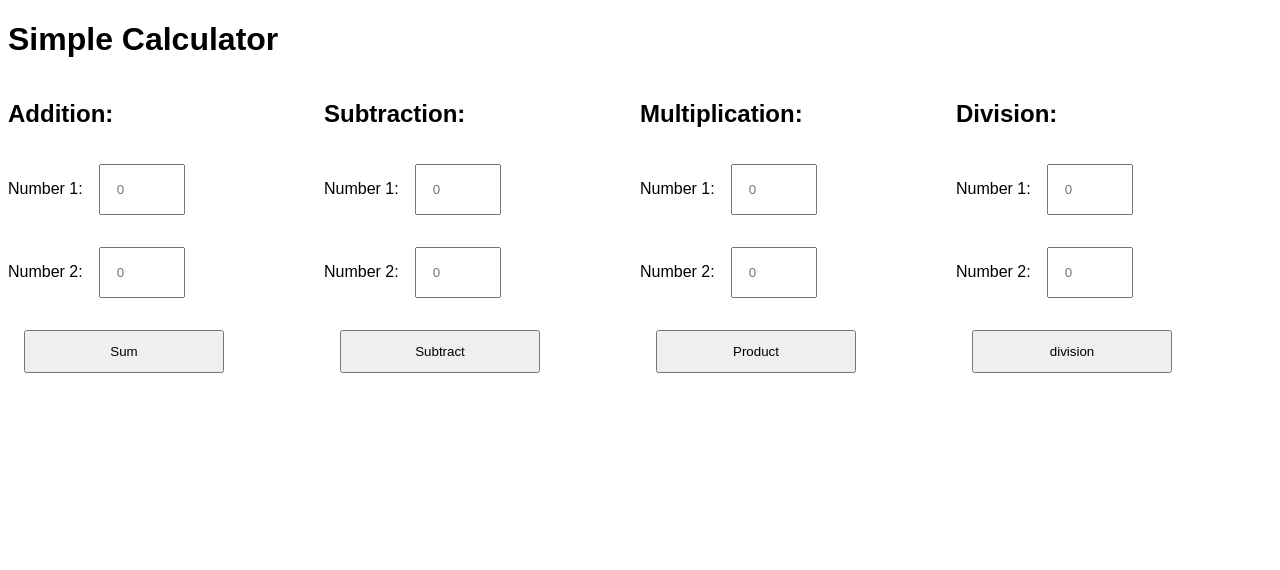
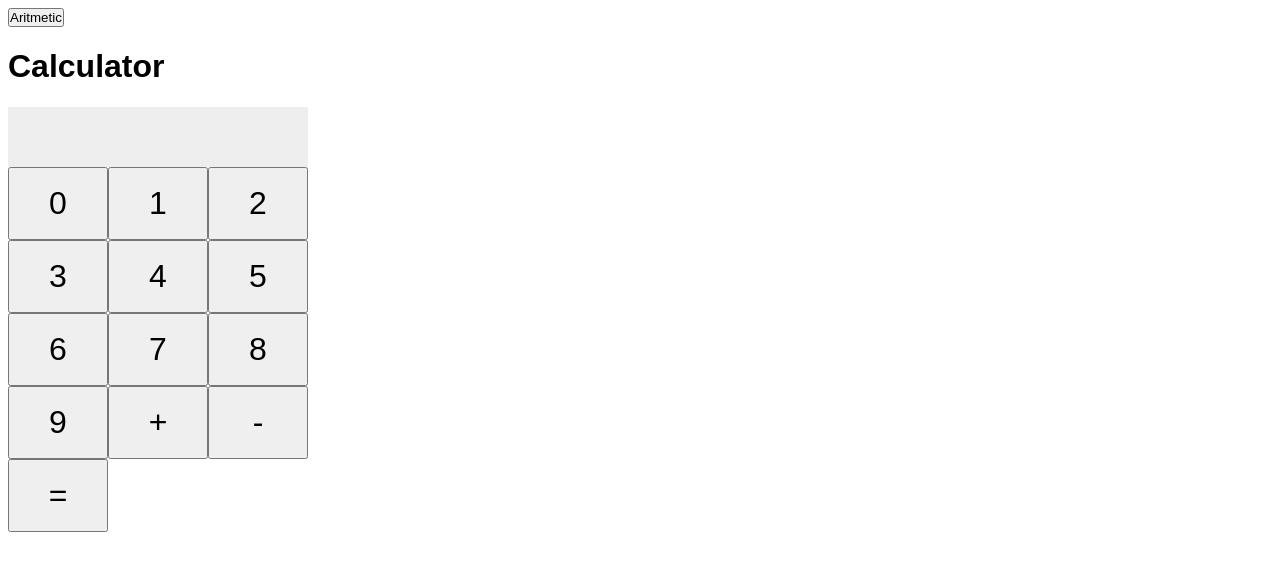
Before and after one commit to mauriciompf/calculator-m, a React (Vite) app: page / in a window 1280 px wide. Shown: the top 570 px of the page. Built offline with nearby package versions, Linux system fonts and the light colour scheme.

Commit message:
Update files

```diff
--- a/src/App.jsx
+++ b/src/App.jsx
@@ -1,10 +1,20 @@
+import { useState } from "react";
 import Aritmetic from "./Aritmetic";
+import Calculator from "./Calculator";
 import "./app.css";
 
 export default function App() {
+  const [showAritmetic, setShowAritmetic] = useState(false);
+
   return (
     <>
-      <Aritmetic />
+      <button onClick={() => setShowAritmetic(!showAritmetic)}>
+        Aritmetic
+      </button>
+
+      {showAritmetic && <Aritmetic />}
+
+      <Calculator />
     </>
   );
 }
--- a/src/Calculator.css
+++ b/src/Calculator.css
@@ -8,7 +8,7 @@
 input {
   margin: 1rem;
   padding: 1rem;
-  width: min(100%, 50px);
+  /* width: min(100%, 50px); */
 }
 
 label {
@@ -18,3 +18,34 @@ label {
 .simple-calculator {
   display: flex;
 }
+
+.btn-wrapper button {
+  padding: 1rem;
+  font-size: 2em;
+  cursor: pointer;
+}
+
+.btn-wrapper {
+  display: grid;
+  grid-template-columns: repeat(3, 1fr);
+  /* grid-template-columns: repeat(auto-fit, minmax(1fr, 100px)); */
+}
+
+.calculator-wrapper {
+  width: min(300px, 100%);
+}
+
+.calculator-header {
+  text-align: right;
+  display: grid;
+  align-items: center;
+  background: #eee;
+  color: black;
+  width: 300px;
+  aspect-ratio: 1 / 0.2;
+}
+
+.calculator-header strong {
+  font-size: 2.25rem;
+  padding-right: 2rem;
+}
--- /dev/null
+++ b/src/Calculator.jsx
@@ -0,0 +1,59 @@
+import { useState } from "react";
+import "./Calculator.css";
+
+export default function Calculator() {
+  const [showNumber, setShowNumber] = useState("");
+
+  function CreateNumbers({ onClick }) {
+    let a = [];
+    for (let i = 0; i < 10; i++) {
+      a.push(i);
+    }
+
+    return a.map((item) => {
+      return (
+        <button key={item} onClick={() => onClick(item)}>
+          {item}
+        </button>
+      );
+    });
+  }
+
+  function handleNumberClick(number) {
+    setShowNumber((prevState) => {
+      return String(prevState) + String(number);
+    });
+  }
+
+  function handlePlusClick() {
+    setShowNumber((prevState) => {
+      return prevState + " + ";
+    });
+  }
+
+  function handleMinusClick() {
+    setShowNumber((prevState) => {
+      return prevState + " - ";
+    });
+  }
+
+  function handleResultClick() {}
+
+  return (
+    <>
+      <h1>Calculator</h1>
+      <div className="calculator-wrapper">
+        {/* <input type="text" /> */}
+        <div className="calculator-header">
+          <strong>{showNumber}</strong>
+        </div>
+        <div className="btn-wrapper">
+          <CreateNumbers onClick={handleNumberClick} />
+          <button onClick={handlePlusClick}>+</button>
+          <button onClick={handleMinusClick}>-</button>
+          <button onClick={handleResultClick}>=</button>
+        </div>
+      </div>
+    </>
+  );
+}
```
